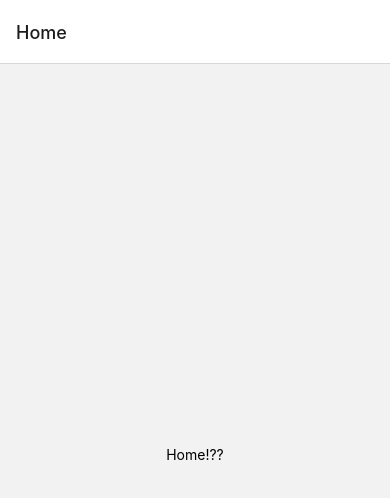
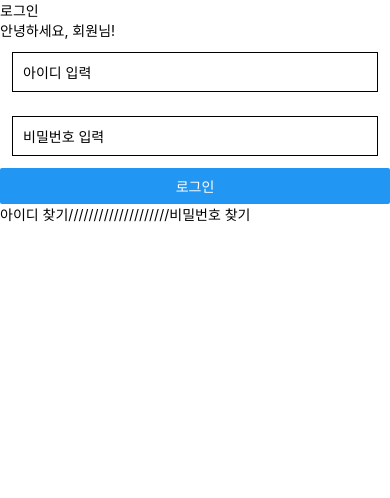
Before and after one commit to CatFFather/reactNativeToy, a React Native app: screen /LoginScreen in a window 390 px wide. Before the commit this address had no page. Shown: the top 498 px of the page. Built offline with nearby package versions, Linux system fonts and the light colour scheme.

Commit message:
[ADD]로그인, 회원가입 페이지 추가

```diff
--- a/src/App.js
+++ b/App.js
@@ -1,37 +1,43 @@
-import * as React from 'react';
+import React, { useEffect } from 'react';
 import { Text, View, TextInput } from 'react-native';
 import { Ionicons } from '@expo/vector-icons';
+import {
+  initialWindowMetrics,
+  SafeAreaProvider,
+  useSafeAreaInsets,
+} from 'react-native-safe-area-context';
 import { createBottomTabNavigator } from '@react-navigation/bottom-tabs';
 import { NavigationContainer } from '@react-navigation/native';
 import { createStackNavigator } from '@react-navigation/stack';
-
-function HomeScreen() {
-  return (
-    <View style={{ flex: 1, justifyContent: 'center', alignItems: 'center' }}>
-      <Text>Home!??</Text>
-    </View>
-  );
-}
-
-function SettingsScreen() {
-  return (
-    <View style={{ flex: 1, justifyContent: 'center', alignItems: 'center' }}>
-      <Text>Settings!</Text>
-    </View>
-  );
-}
+import { basicScreenStyle } from './src/styles/commonStyle';
+// TODO Navigation 에 재정의 필요
+import LoginScreen from './src/screens/auth/LoginScreen'; // 로그인
+import JoinMemberScreen from './src/screens/auth/JoinMemberScreen'; // 회원가입
 
 const Stack = createStackNavigator();
 const Tab = createBottomTabNavigator();
 
 export default function App() {
   return (
-    <NavigationContainer>
-      <Stack.Navigator>
-        <Stack.Screen name="Home" component={HomeScreen} />
-        <Stack.Screen name="Settings" component={SettingsScreen} />
-      </Stack.Navigator>
-      {/* <Tab.Navigator
+    <SafeAreaProvider>
+      <NavigationContainer>
+        {/* before login */}
+        <Stack.Navigator
+          initialRouteName="LoginScreen"
+          screenOptions={{
+            ...basicScreenStyle,
+          }}
+        >
+          <Stack.Screen
+            name="LoginScreen"
+            component={LoginScreen}
+            options={{ headerShown: false }}
+          />
+          <Stack.Screen name="JoinMemberScreen" component={JoinMemberScreen} />
+        </Stack.Navigator>
+
+        {/* after login */}
+        {/* <Tab.Navigator
         screenOptions={({ route }) => ({
           tabBarIcon: ({ focused, color, size }) => {
             let iconName;
@@ -52,6 +58,7 @@ export default function App() {
         <Tab.Screen name="Home" component={HomeScreen} />
         <Tab.Screen name="Settings" component={SettingsScreen} />
       </Tab.Navigator> */}
-    </NavigationContainer>
+      </NavigationContainer>
+    </SafeAreaProvider>
   );
 }
--- /dev/null
+++ b/src/components/layout/SafeAreaView.jsx
@@ -0,0 +1,23 @@
+import React from 'react';
+import { StyleSheet } from 'react-native';
+import {
+  SafeAreaView,
+  useSafeAreaInsets,
+} from 'react-native-safe-area-context';
+
+export default function SafeAreaLayout(props) {
+  const insets = useSafeAreaInsets();
+  // console.log('insets', insets);
+  return (
+    <SafeAreaView
+    // style={{
+    //   position: 'relative',
+    //   ...insets,
+    // }}
+    >
+      {props.children}
+    </SafeAreaView>
+  );
+}
+
+const styles = StyleSheet.create({});
--- /dev/null
+++ b/src/screens/auth/JoinMemberScreen.jsx
@@ -0,0 +1,13 @@
+import React from 'react';
+import { Text, View, Button } from 'react-native';
+import SafeAreaView from '../../components/layout/SafeAreaView';
+
+export default function JoinMemberScreen({ navigation }) {
+  return (
+    <SafeAreaView>
+      <View>
+        <Text>JoinMemberScreen???</Text>
+      </View>
+    </SafeAreaView>
+  );
+}
--- /dev/null
+++ b/src/screens/auth/LoginScreen.jsx
@@ -0,0 +1,42 @@
+import React from 'react';
+import { Text, View, Button, TextInput, StyleSheet } from 'react-native';
+import SafeAreaView from '../../components/layout/SafeAreaView';
+
+export default function LoginScreen({ navigation }) {
+  return (
+    <SafeAreaView>
+      <View>
+        <Text>로그인</Text>
+        <Text>안녕하세요, 회원님!</Text>
+        <TextInput style={styles.input} placeholder="아이디 입력" />
+        <TextInput
+          style={styles.input}
+          placeholder="비밀번호 입력"
+          secureTextEntry
+        />
+        <Button
+          title="로그인"
+          onPress={() => navigation.navigate('JoinMemberScreen')}
+        />
+        <Text>
+          <Text onPress={() => navigation.navigate('JoinMemberScreen')}>
+            아이디 찾기
+          </Text>
+          ////////////////////
+          <Text onPress={() => navigation.navigate('JoinMemberScreen')}>
+            비밀번호 찾기
+          </Text>
+        </Text>
+      </View>
+    </SafeAreaView>
+  );
+}
+
+const styles = StyleSheet.create({
+  input: {
+    height: 40,
+    margin: 12,
+    borderWidth: 1,
+    padding: 10,
+  },
+});
--- /dev/null
+++ b/src/styles/commonStyle.js
@@ -0,0 +1,4 @@
+export const basicScreenStyle = {
+  //   headerStyle: { height: 50 },
+  cardStyle: { backgroundColor: '#FFFFFF' },
+};
```
Also changed, not shown: jsconfig.json (added, +16 -0 lines), package.json (+5 -3 lines), src/Navigation.js (added, +8 -0 lines), index.js (renamed from src/index.js), 2 other files (tests, documents, lock files or other folders).
